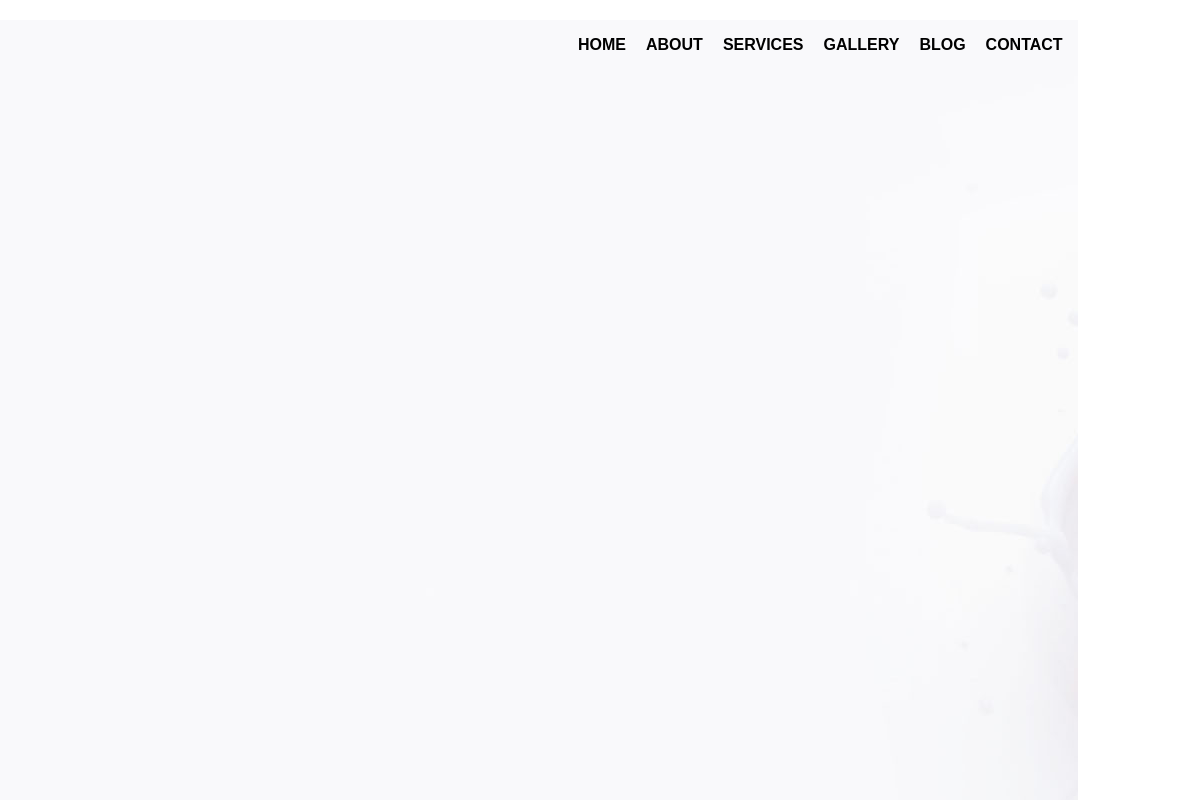
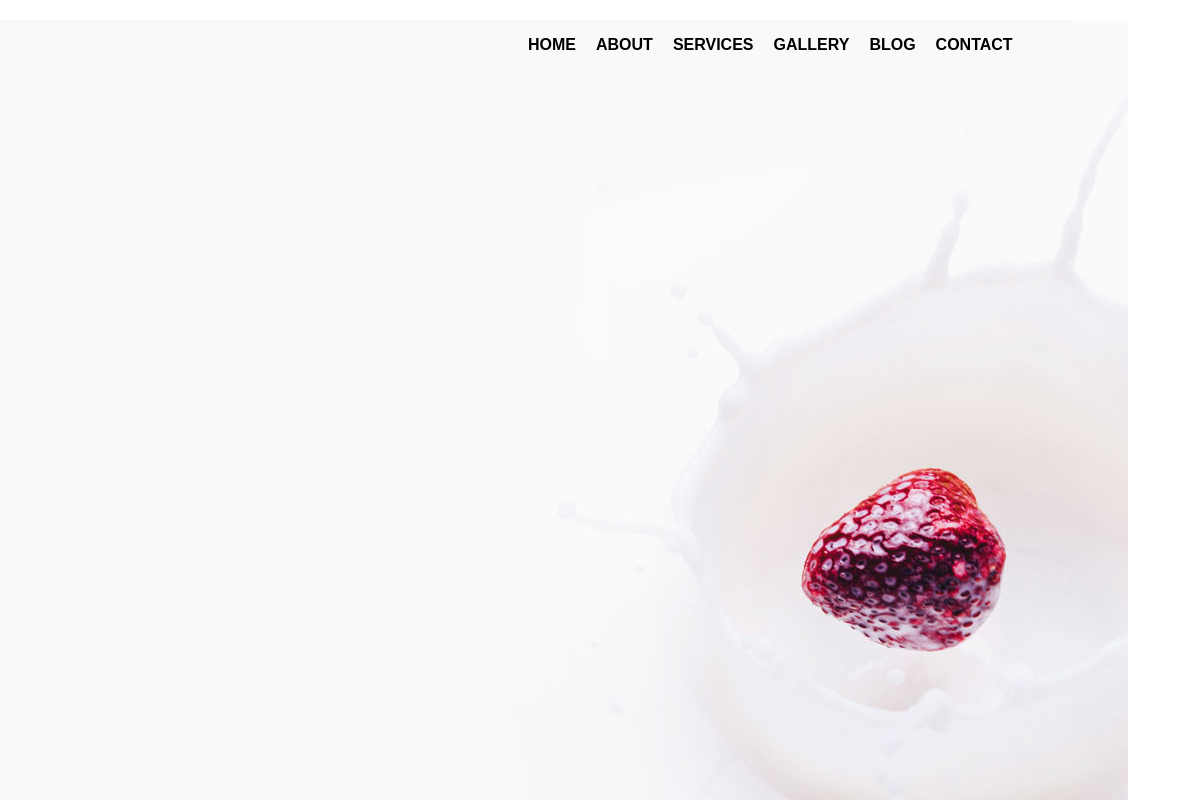
Before and after one commit to kamilw87/weekly-webdev-2, a plain HTML site: page index.html in a window 1280 px wide. Shown: the top 800 px of the page, 152-1330 px from the left, 1178 px wide, since content can reach past the window. Drawn offline with Linux system fonts and the light colour scheme.

Commit message:
setting background-image and site width

```diff
--- a/style.css
+++ b/style.css
@@ -4,32 +4,39 @@ body {
 }
 
 .container {
-	width: 100vw;
-	padding: 0 50px;
+	width: 100%;
+	margin: 0 auto;
+	padding: 0;
+	font-family: Arial;
 	box-sizing: border-box;
-	font-family: Arial;
 }
 
 .container-bg1 {
+	padding: 0 50px;
+	height: 1000px;
 	background-image: url("img/hero--large.jpg");
-	height: 1000px;
+	background-position: center center;
+	background-repeat: no-repeat;
+	background-size: 1920px;
+	background-color: #464646; /* Set a background color that will be displayed while the background image is loading */
+
 }
 
 .nav-bar {
-	width: 100vw;
+	width: 100%;
 	height: 200px;
 	margin-top: 20px;
 }
 
 .nav-bar-logo {
 	float: left;
-	width: 50vw;
+	width: 50%;
 	height: 40px;
 }
 
 .nav-bar-menu {
 	float: left;
-	width: 50vw;
+	width: 50%;
 	height: 40px;
 }
 
```
